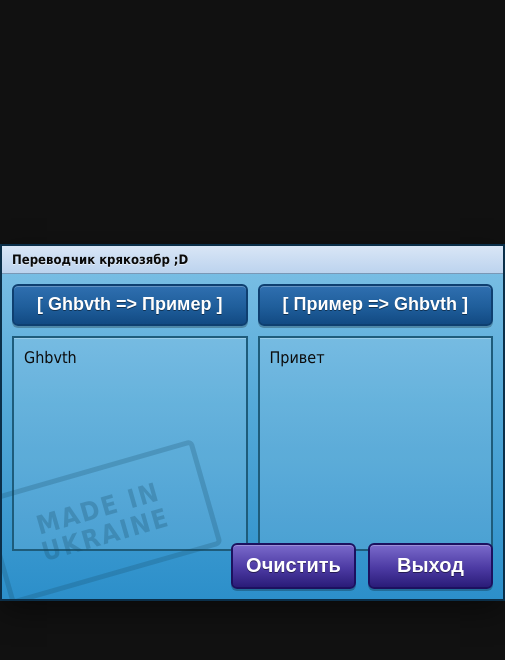
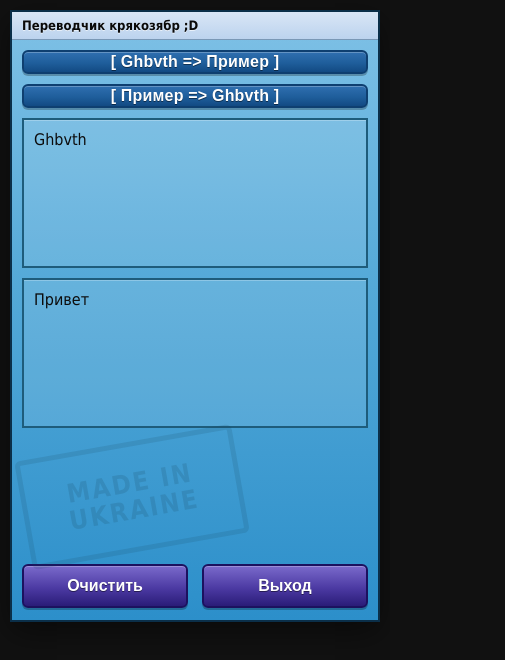
Before and after one commit to Carbon6600/kryakozyabr, a plain HTML site: page index.html in a window 390 px wide. Shown: the whole page, 505 px wide, since content can reach past the window. Drawn offline with Linux system fonts and the light colour scheme.

Commit message:
Update index.html

```diff
--- a/index.html
+++ b/index.html
@@ -2,8 +2,9 @@
 <html lang="ru">
 <head>
   <meta charset="UTF-8" />
-  <meta name="viewport" content="width=device-width,initial-scale=1.0" />
+  <meta name="viewport" content="width=device-width, initial-scale=1.0, maximum-scale=1.0" />
   <title>Переводчик крякозябр ;D</title>
+
   <style>
     :root{
       --win-border:#0b2f49;
@@ -35,7 +36,11 @@
       background:#111;
       font-family: Tahoma, Verdana, Arial, sans-serif;
       color:var(--text);
+      padding: 20px;
     }
+
+    /* трохи краще для телефону */
+    button{ touch-action: manipulation; }
 
     /* “Вікно” */
     .window{
@@ -48,6 +53,7 @@
       overflow:hidden;
     }
 
+    /* Імітація заголовка старого Windows */
     .titlebar{
       height: 28px;
       background: linear-gradient(to bottom, #d9e6f6 0%, #bcd3ee 100%);
@@ -68,6 +74,7 @@
       position:relative;
     }
 
+    /* Верхні кнопки */
     .top-buttons{
       display:flex;
       gap: 10px;
@@ -82,6 +89,7 @@
       color: #fff;
       font-weight: 700;
       font-size: 18px;
+      letter-spacing: .2px;
       cursor:pointer;
       box-shadow:
         inset 0 1px 0 rgba(255,255,255,.25),
@@ -95,6 +103,7 @@
         0 1px 0 rgba(0,0,0,.2);
     }
 
+    /* Поля вводу */
     .panes{
       display:flex;
       gap: 10px;
@@ -120,6 +129,7 @@
       font-family: Tahoma, Verdana, Arial, sans-serif;
     }
 
+    /* Нижні кнопки */
     .bottom{
       position:absolute;
       right: 10px;
@@ -146,6 +156,7 @@
     }
     .btn2:active{ transform: translateY(1px); }
 
+    /* Водяний знак */
     .stamp{
       position:absolute;
       left: -10px;
@@ -155,6 +166,7 @@
       transform: rotate(-16deg);
       opacity: .30;
       pointer-events:none;
+      filter: saturate(0.9);
     }
     .stamp .box{
       width:100%;
@@ -173,8 +185,72 @@
       text-align:center;
       line-height: 1.05;
     }
+
+    /* =========================
+       📱 MOBILE ADAPTATION
+       ========================= */
+    @media (max-width: 640px) {
+      body{
+        padding: 10px;
+        place-items: start center;
+      }
+
+      .window{
+        width: 100%;
+        max-width: 100%;
+        height: auto;
+        overflow: visible;
+      }
+
+      .content{
+        height: auto;
+      }
+
+      .top-buttons{
+        flex-direction: column;
+      }
+
+      .btn{
+        width: 100%;
+        height: 44px;
+        font-size: 16px;
+      }
+
+      .panes{
+        flex-direction: column;
+        height: auto;
+      }
+
+      .pane{
+        min-height: 150px;
+      }
+
+      textarea{
+        font-size: 16px; /* iOS: щоб не зумило */
+      }
+
+      .bottom{
+        position: static;
+        margin-top: 12px;
+        justify-content: space-between;
+      }
+
+      .btn2{
+        width: 48%;
+        height: 44px;
+        font-size: 16px;
+      }
+
+      .stamp{
+        position: static;
+        transform: rotate(-10deg);
+        margin-top: 14px;
+        opacity: 0.2;
+      }
+    }
   </style>
 </head>
+
 <body>
   <div class="window" id="win">
     <div class="titlebar">
@@ -210,7 +286,8 @@
   </div>
 
   <script>
-    // Мапінг розкладки EN<->RU (Ghbvth -> Привет)
+    // EN <-> RU layout map (Ghbvth -> Привет)
+    // Під RU рядок підібрано так, щоб відповідало EN символам по індексу
     const en = "`qwertyuiop[]\\asdfghjkl;'zxcvbnm,./";
     const ru = "ёйцукенгшщзхъ\\фывапролджэячсмитьбю.";
 
@@ -231,10 +308,9 @@
       return out;
     }
 
-    const left = document.getElementById("left");
+    const left  = document.getElementById("left");
     const right = document.getElementById("right");
 
-    // Кнопки як на скріншоті
     document.getElementById("btnLR").addEventListener("click", () => {
       right.value = swapLayout(left.value, en, ru);
     });
@@ -253,7 +329,7 @@
       document.getElementById("win").style.display = "none";
     });
 
-    // “Автопереклад” як підказка: друкуєш зліва — показує справа
+    // Автопереклад: друкуєш зліва — показує справа
     left.addEventListener("input", () => {
       right.value = swapLayout(left.value, en, ru);
     });
```
